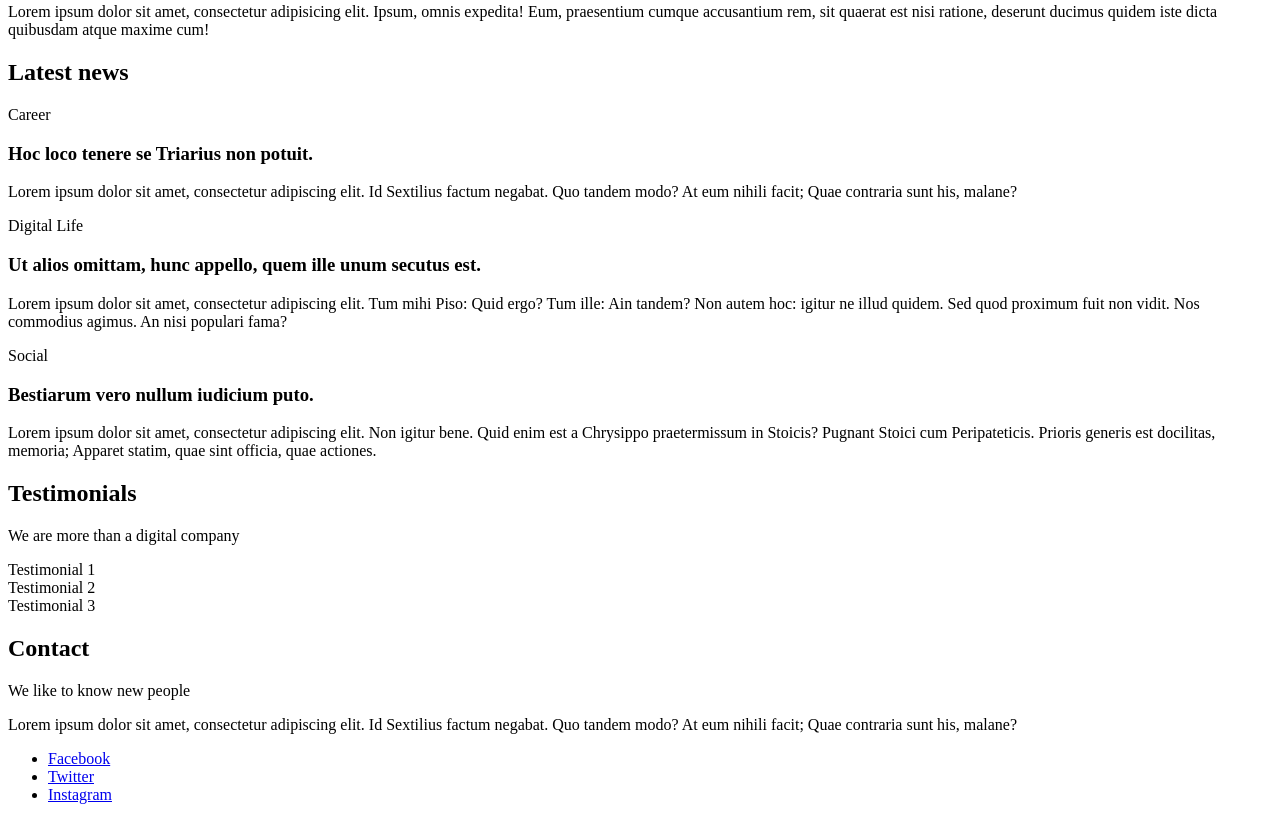
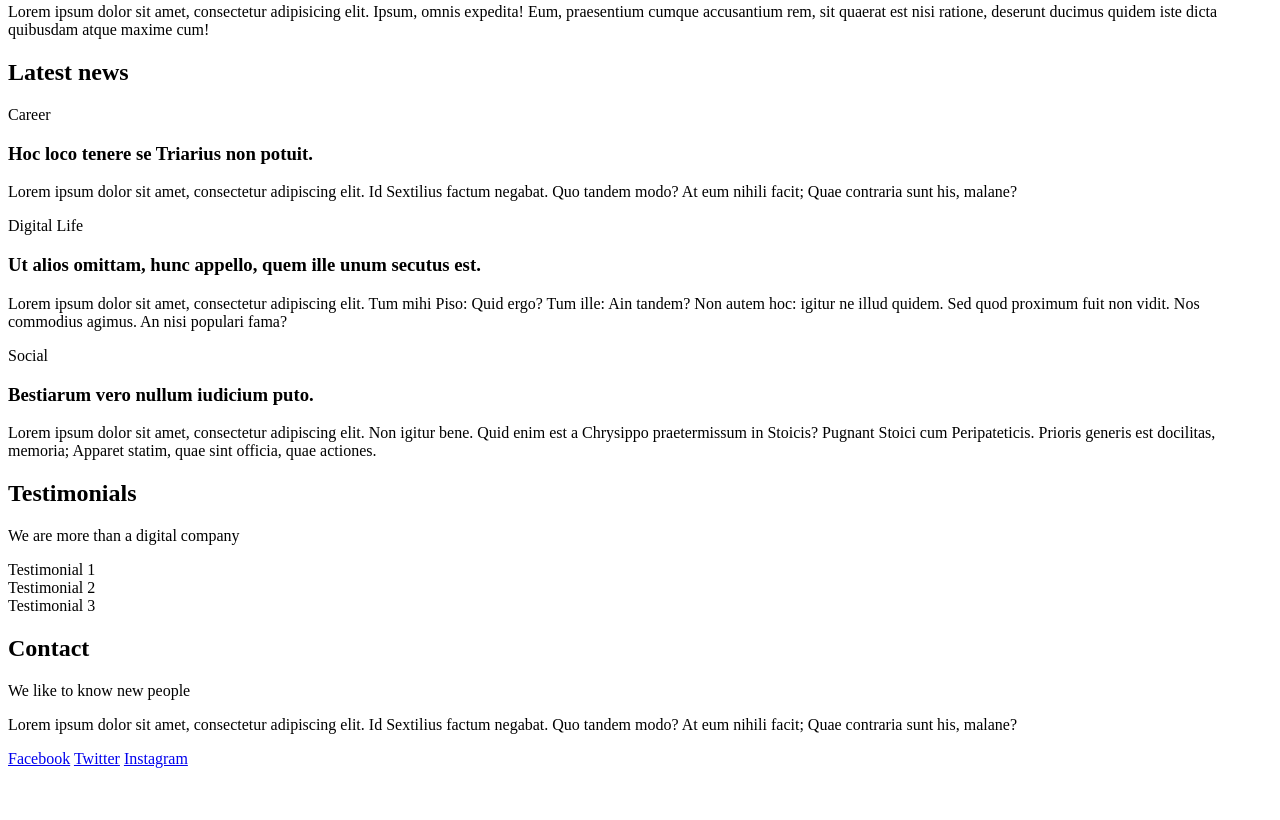
Before and after one commit to Medayoubadri/alx-frontend, a plain HTML site: page 0x00-html_advanced/21-index.html in a window 1280 px wide. Shown: the part 1019-1839 px from the top of the page. After the commit the page ends 1795 px from the top, so only its background shows below. Drawn offline with Linux system fonts and the light colour scheme.

Commit message:
added 21-index.html

```diff
--- a/0x00-html_advanced/21-index.html
+++ b/0x00-html_advanced/21-index.html
@@ -146,11 +146,9 @@
         <!-- Footer -->
         <footer>
             <div>
-                <ul>
-                    <li><a href="https://www.facebook.com/alxafrica/">Facebook</a></li>
-                    <li><a href="https://twitter.com/alx_africa">Twitter</a></li>
-                    <li><a href="https://www.instagram.com/alx_africa/">Instagram</a></li>
-                </ul>
+                <a href="https://www.facebook.com/alxafrica/">Facebook</a>
+                <a href="https://twitter.com/alx_africa">Twitter</a>
+                <a href="https://www.instagram.com/alx_africa/">Instagram</a>
             </div>
         </footer>
     </body>
```
